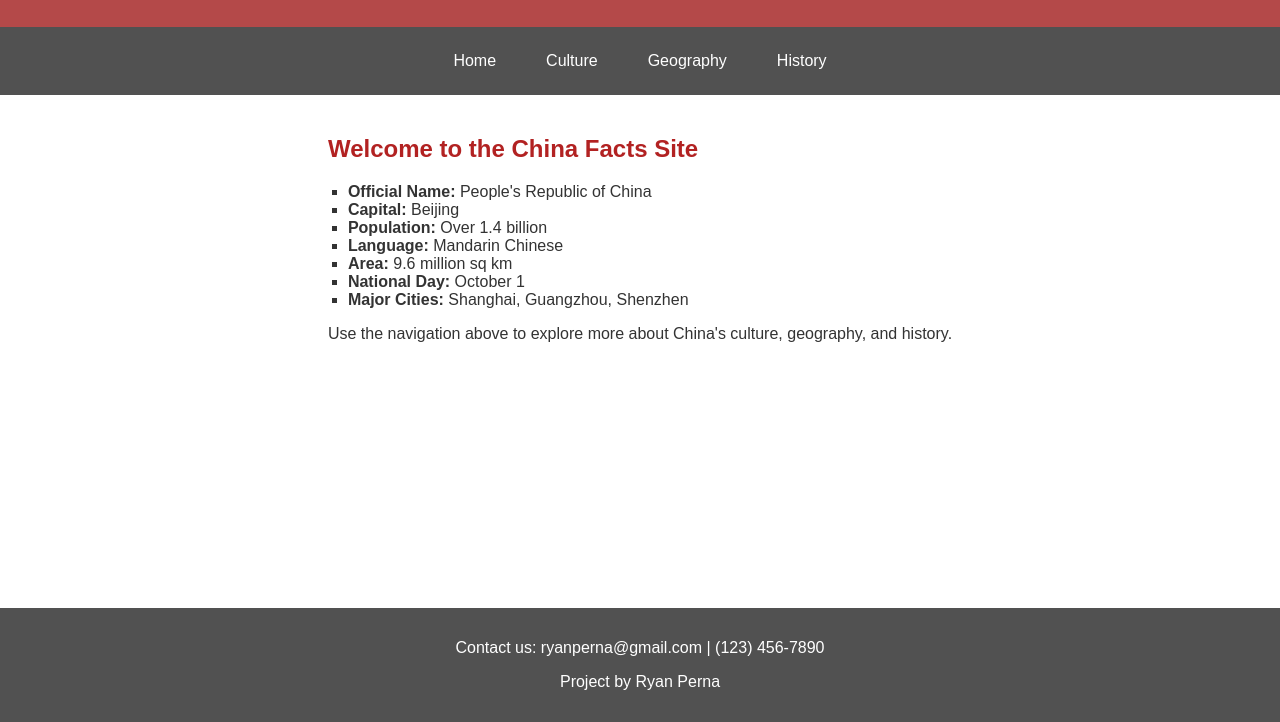
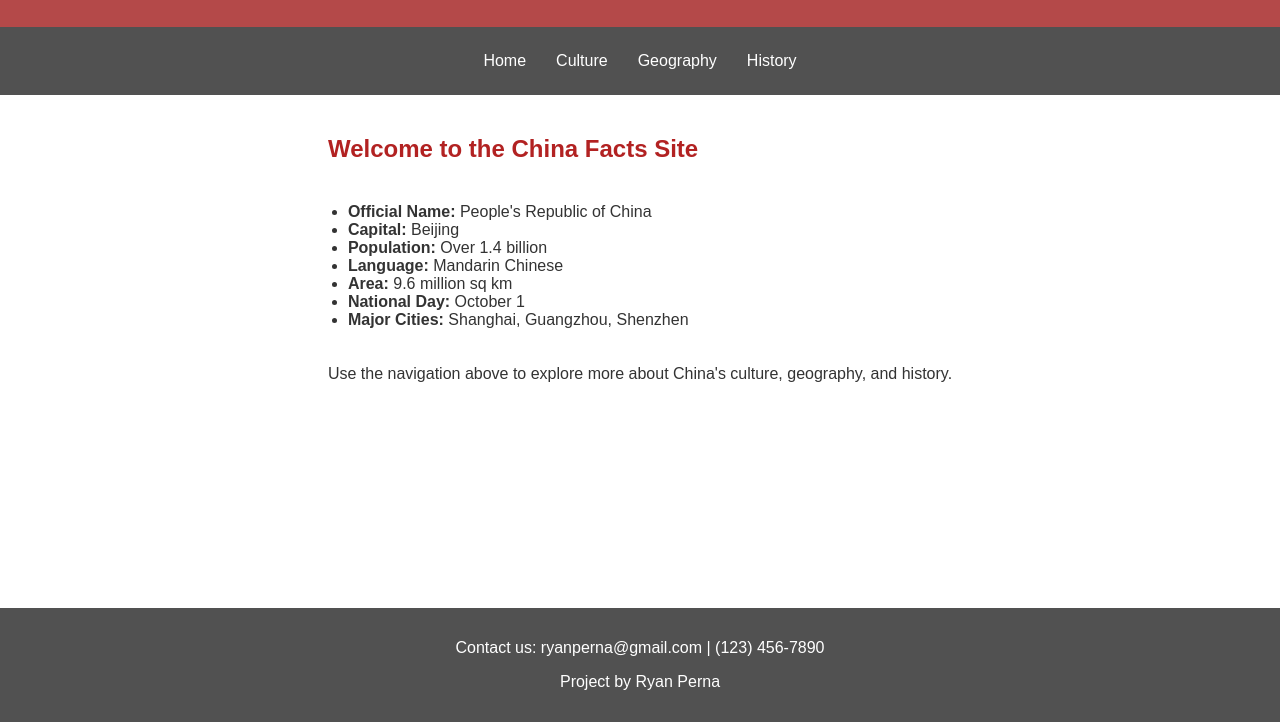
Before and after one commit to ryanperna/countrywebsite_chine_ryanperna, a plain HTML site: page web site/index.html in a window 1280 px wide. Shown: the part 78-800 px from the top of the page. Drawn offline with Linux system fonts and the light colour scheme.

Commit message:
fgddfgfdg

```diff
--- a/web site/style.css
+++ b/web site/style.css
@@ -4,8 +4,6 @@ body {
   font-family: Arial;
   background-image: url("china.jpg");
   background-size: cover;
-  background-position: center;
-  background-attachment: fixed;
   color: #333;
   display: flex;
   flex-direction: column;
@@ -30,7 +28,6 @@ nav {
   background-color: rgba(51, 51, 51, 0.85);
   display: flex;
   justify-content: center;
-  gap: 20px;
   padding: 15px 0;
 }
 
@@ -39,7 +36,7 @@ nav a {
   text-decoration: none;
   padding: 10px 15px;
   border-radius: 5px;
-  transition: background-color 0.3s ease;
+  transition: 0.3s;
 }
 
 
@@ -62,8 +59,7 @@ main h2 {
 }
 
 ul {
-  list-style-type: square;
-  padding-left: 20px;
+  padding: 20px;
 }
 
 
```
